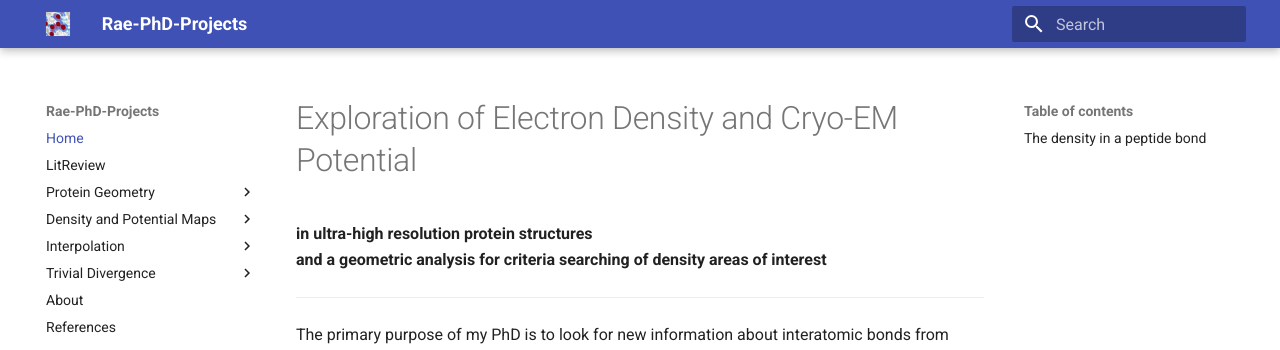
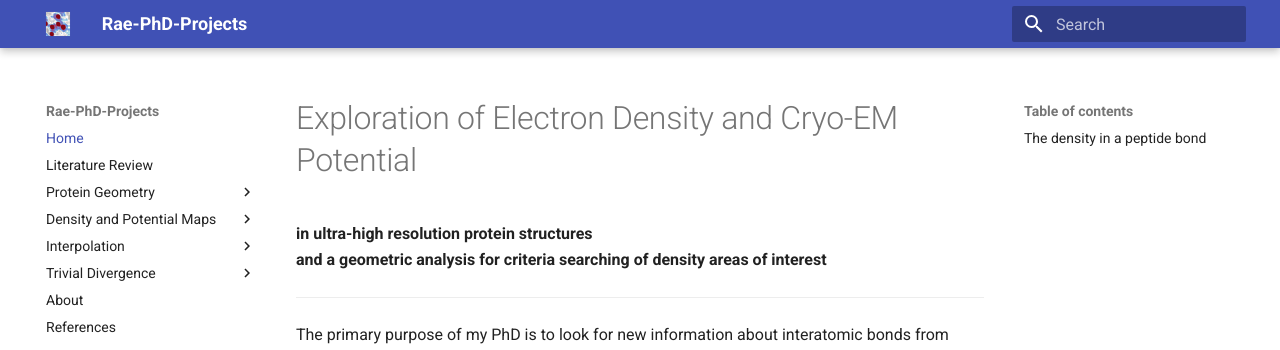
Before and after one commit to rae-gh/rae, an MkDocs documentation site: the page built from docs/index.md, in a window 1280 px wide. Shown: the top 350 px of the page. Built offline with MkDocs 1.6.1 and Material for MkDocs 9.7.7, drawn with Linux system fonts in a browser that asks for light colours.

Commit message:
Update mkdocs.yml

```diff
--- a/mkdocs.yml
+++ b/mkdocs.yml
@@ -1,7 +1,7 @@
 site_name: Rae-PhD-Projects
 nav:
   - Home: 'index.md'
-  - LitReview: pdfs/Alcraft_LitReview_2022.pdf
+  - Literature Review: pdfs/Alcraft_LitReview_2022.pdf
   - Protein Geometry:
     - Overview: geometry/overview.md
     - Python library: geometry/py-lib.md
```
